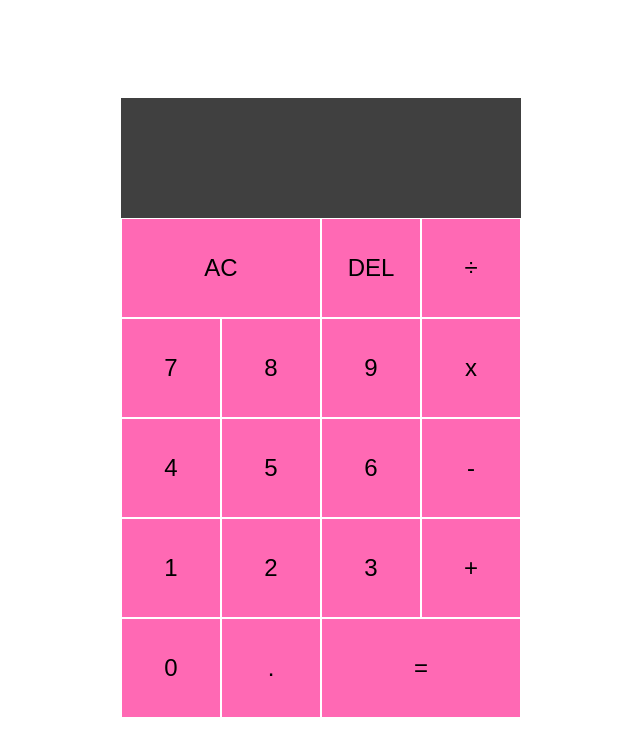
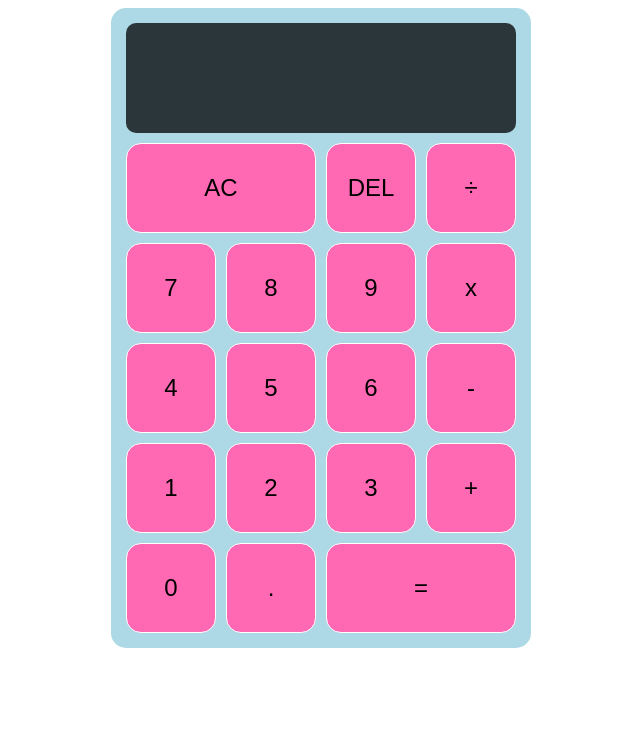
Before and after one commit to tspringbett/calculator, a plain HTML site: page index.html in a window 1280 px wide. Shown: the whole page, without its empty margins (319-959 px from the left). Drawn offline with Linux system fonts and the light colour scheme.

Commit message:
Further refinement

```diff
--- a/index.html
+++ b/index.html
@@ -8,6 +8,7 @@
     <title>CALC YA LATER</title>
 </head>
 <body></body>
+    <div class = "calculator"></div>
     <div class="calculator-grid">
         <div class="output">
             <div data-previous-operand class = "previous-operand"></div>
--- a/style.css
+++ b/style.css
@@ -9,9 +9,12 @@ body {
 .calculator-grid {
     display: grid;
     align-content: center;
-    min-height: 100vh;
+    min-height: 10vh;
     grid-template-columns: repeat(4, 100px);
     grid-template-rows: minmax(120px, auto)repeat(5, 100px);
+    padding: 10px;
+    background-color: lightblue;
+    border-radius: 15px;
 }
 
 .calculator-grid > button {
@@ -20,7 +23,8 @@ body {
     outline: none;
     background-color:hotpink;
     font-size: 1.5rem;
-
+    border-radius: 15px;
+    margin: 5px;
 }
 
 .span-two {
@@ -37,6 +41,8 @@ body {
     padding: 10px;
     word-wrap: break-word;
     word-break: break-all;
+    border-radius: 10px;
+    margin: 5px;
 }
 
 .output .previous-operand {
```
